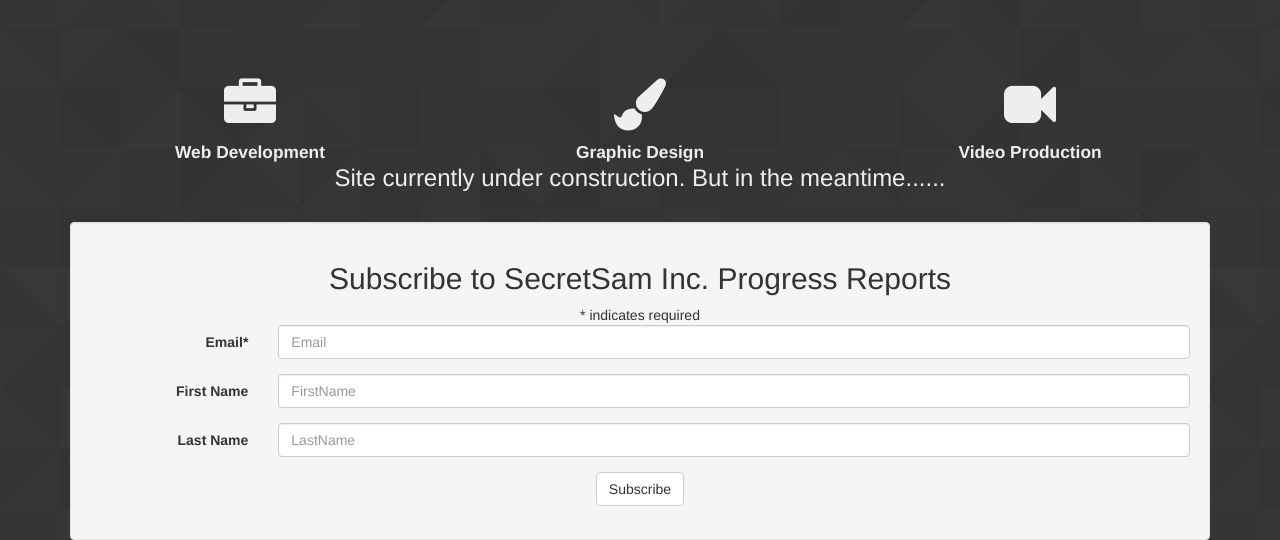
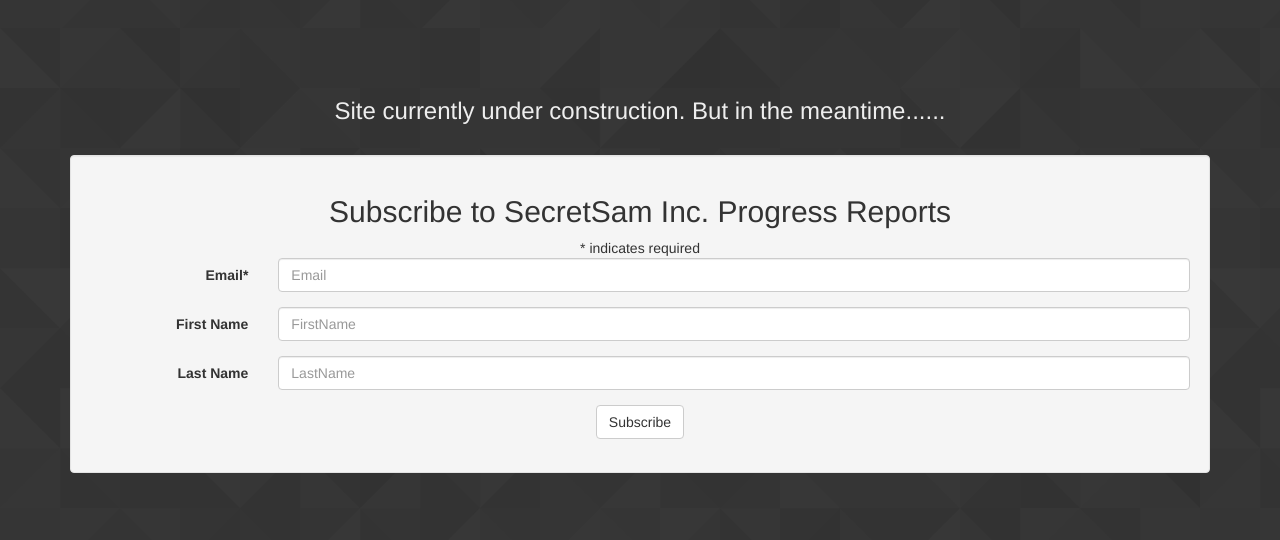
Before and after one commit to SecretSam/Portfolio, a plain HTML site: page index.html in a window 1280 px wide. Shown: the part 510-1050 px from the top of the page. Drawn offline with nearby package versions, Linux system fonts and the light colour scheme.

Commit message:
Removed graphics for the moment
(moved the code for them to about.html)

```diff
--- a/index.html
+++ b/index.html
@@ -60,10 +60,6 @@
 		<div class="container">
 			<div class="row text-center">
 
-				<div class="col-md-4"><i class="fa fa-briefcase fa-3x"></i></br>Web Development</div>
-				<div class="col-md-4"><i class="fa fa-paint-brush fa-3x"></i></br>Graphic Design</div>
-				<div class="col-md-4"><i class="fa fa-video-camera fa-3x"></i></br>Video Production</div>
-
 				<h3>Site currently under construction. But in the meantime......</h3>
 
 				<div class="col-md-12">
```
Also changed, not shown: about.html (+4 -0 lines).
